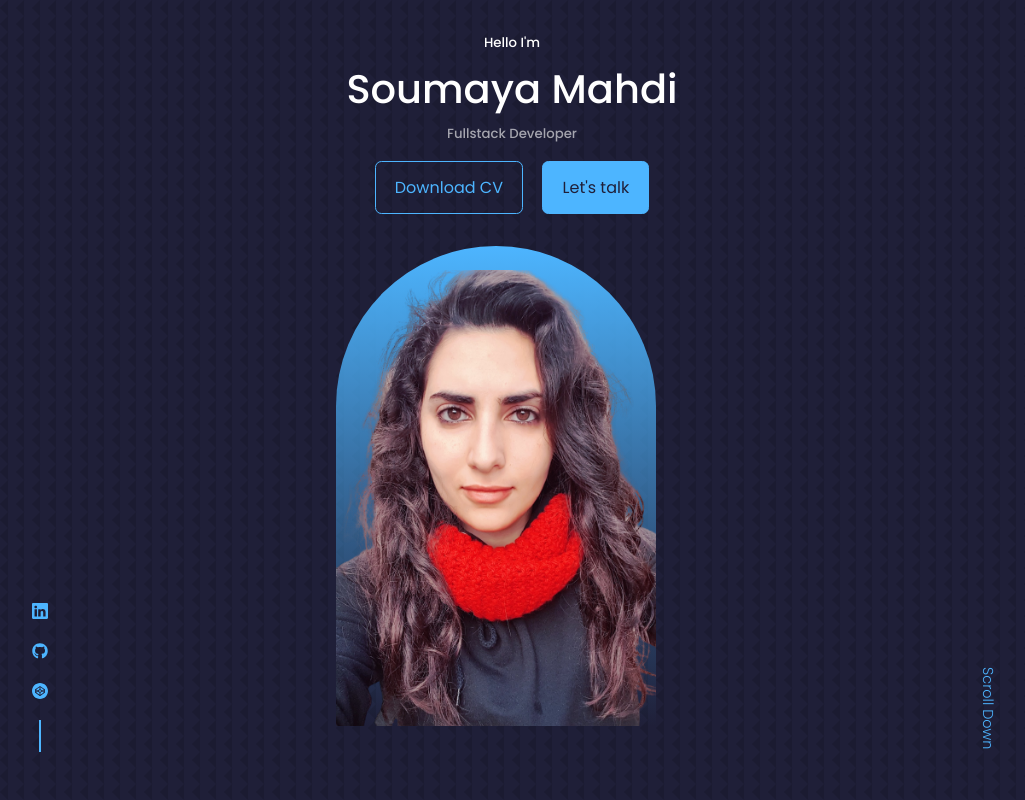
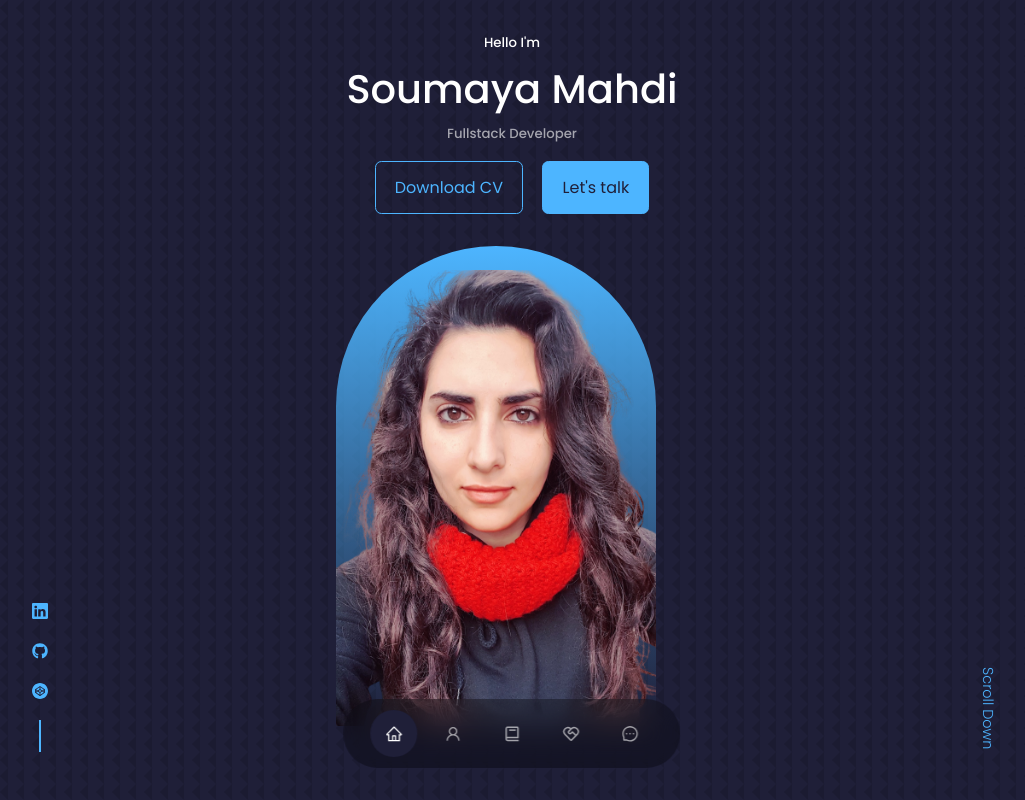
Before and after one commit to SoumayaMM95/react-portfolio, a React (Create React App) app: page / in a window 1280 px wide. Shown: the top 800 px of the page, without its empty margins (128-1153 px from the left). Built offline with nearby package versions, Linux system fonts and the light colour scheme.

Commit message:
nav styling

```diff
--- a/src/Components/nav/Nav.jsx
+++ b/src/Components/nav/Nav.jsx
@@ -5,15 +5,17 @@
 import {BiBook} from 'react-icons/bi'
 import {RiServiceLine} from 'react-icons/ri'
 import {AiOutlineMessage} from 'react-icons/ai'
+import { useState } from 'react'
 
 const Nav = () => {
+  const [activeNav, setActiveNav] = useState('#')
   return (
     <nav>
-      <a href="#"><AiOutlineHome /></a>
-      <a href="#about"><AiOutlineUser /></a>
-      <a href="#experience"><BiBook /></a>
-      <a href="#services"><RiServiceLine /></a>
-      <a href="#contact"><AiOutlineMessage /></a>
+      <a href="#" className={activeNav === '#' ? 'active' : ''}><AiOutlineHome /></a>
+      <a href="#about" onClick={() => setActiveNav('#about')} className ={activeNav === '#about' ? 'active' : ''}><AiOutlineUser /></a>
+      <a href="#experience" onClick={() => setActiveNav('#experience')} className ={activeNav === '#experience' ? 'active' : ''}><BiBook /></a>
+      <a href="#services" onClick={() => setActiveNav('#services')} className ={activeNav === '#services' ? 'active' : ''}><RiServiceLine /></a>
+      <a href="#contact" onClick={() => setActiveNav('#contact')} className ={activeNav === '#contact' ? 'active' : ''}><AiOutlineMessage /></a>
     </nav>
   )
 }
--- a/src/Components/nav/nav.css
+++ b/src/Components/nav/nav.css
@@ -0,0 +1,33 @@
+nav{
+    background: rgba(0, 0, 0, 0.3);
+    width: max-content;
+    display: block;
+    padding: 0.7rem 1.7rem;
+    z-index: 2;
+    position: fixed;
+    left: 50%;
+    transform: translateX(-50%);
+    bottom: 2rem;
+    display: flex;
+    gap: 0.8rem;
+    border-radius: 3rem;
+    backdrop-filter: blur(15px);
+}
+
+nav a{
+    background: transparent;
+    padding: 0.9rem;
+    border-radius: 50%;
+    display: flex;
+    color: var(--color-light);
+    font-size: 1.1rem;
+}
+
+nav a:hover{
+    background: rgba(0, 0, 0, 0.3);
+}
+
+nav a.active{
+    background: var(--color-bg);
+    color: var(--color-white);
+}
```
